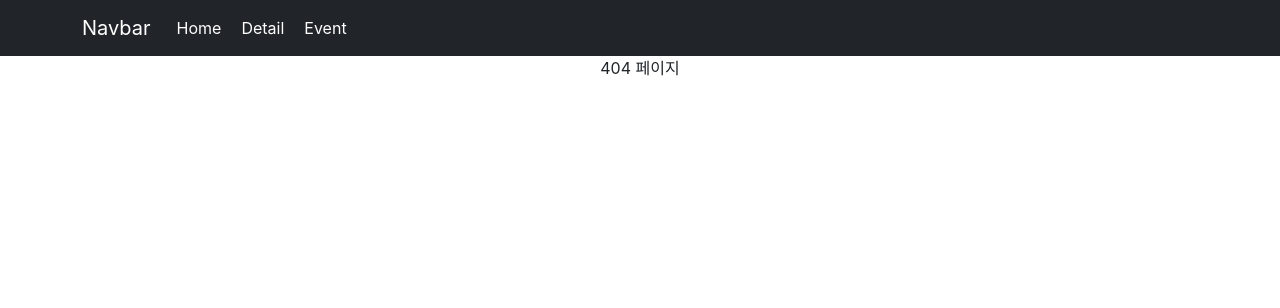
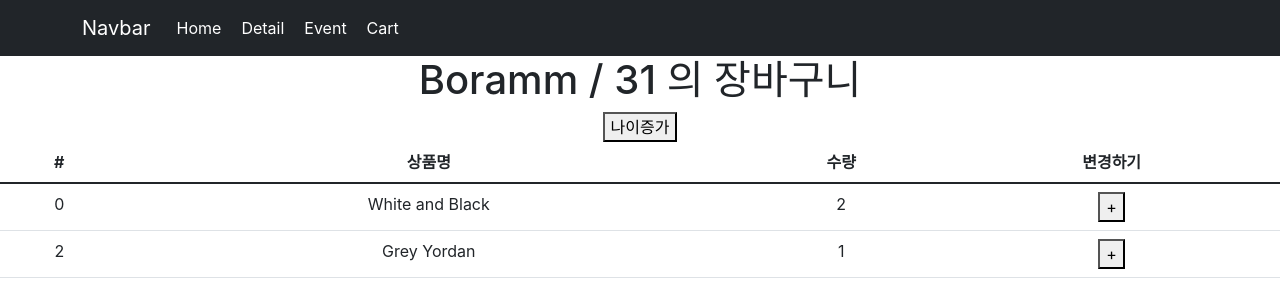
Before and after one commit to purplemm/react-study, a React (Create React App) app: page /cart in a window 1280 px wide. Before the commit this address had no page. Shown: the top 308 px of the page. Built offline with nearby package versions, Linux system fonts and the light colour scheme.

Commit message:
여기까지

```diff
--- a/package.json
+++ b/package.json
@@ -3,6 +3,7 @@
   "version": "0.1.0",
   "private": true,
   "dependencies": {
+    "@reduxjs/toolkit": "^1.8.2",
     "@testing-library/jest-dom": "^5.16.4",
     "@testing-library/react": "^13.3.0",
     "@testing-library/user-event": "^13.5.0",
@@ -11,6 +12,7 @@
     "react": "^18.2.0",
     "react-bootstrap": "^2.4.0",
     "react-dom": "^18.2.0",
+    "react-redux": "^8.0.2",
     "react-router-dom": "^6.3.0",
     "react-scripts": "5.0.1",
     "styled-components": "^5.3.5",
--- a/src/App.css
+++ b/src/App.css
@@ -1,5 +1,16 @@
 .App {
   text-align: center;
+}
+
+.start {
+  opacity: 0;
+  transform: scale(0);
+}
+
+.end {
+  opacity: 1;
+  transform: scale(1);
+  transition: opacity 0.5s ease-out;
 }
 
 .main-bg {
--- a/src/App.js
+++ b/src/App.js
@@ -1,13 +1,21 @@
-import { useState } from "react";
+import { createContext, useState } from "react";
 import { Routes, Route, Link, useNavigate, Outlet } from "react-router-dom";
 import { Navbar, Container, Nav } from "react-bootstrap";
 import './App.css';
 import shoesList from "./data/shoesList";
 import Main from "./pages/Main";
 import Detail from "./pages/Detail";
+import Cart from "./pages/Cart";
+
+// [Context API]
+// - state 변경 시 쓸데없는 것까지 재렌더링되어 비효율적, 성능이슈
+// - 컴포넌트 재사용이 어려울 수 있음
+// 위의 이유로 인해 외부 라이브러리를 많이 사용함 (리덕스)
+export let Context1 = createContext();
 
 function App() {
   let [shoes, setShoes] = useState(shoesList);
+  let [shoesNum, setShoesNum] = useState([10, 11, 12]);
   // navigate : 페이지 이동 도와주는 함수
   // navigate(-1 또는 1) 이전, 이후 페이지 이동
   let navigate = useNavigate();
@@ -21,14 +29,20 @@ function App() {
             <Link to="/">Home</Link>
             <Link to="/detail">Detail</Link>
             <Link to="/event">Event</Link>
+            <Link to="/cart">Cart</Link>
           </Nav>
         </Container>
       </Navbar>
 
       <Routes>
-        <Route path="/" element={ <Main shoes={ shoes } /> } />
+        <Route path="/" element={ <Main shoes={ shoes } setShoes={ setShoes } /> } />
         {/* ':XX' : ':'뒤는 파라미터 */}
-        <Route path="/detail/:id" element={ <Detail shoes={ shoes } /> } />
+        <Route path="/detail/:id" element={
+          <Context1.Provider value={{ shoesNum }}>
+            <Detail shoes={ shoes } />
+          </Context1.Provider>
+        } />
+        <Route path="/cart" element={ <Cart /> } />
 
         {/* nested routes 방법 */}
         <Route path="/event" element={ <Event /> }>
--- a/src/components/ShoesCard.js
+++ b/src/components/ShoesCard.js
@@ -3,7 +3,7 @@ import { Link } from "react-router-dom";
 function ShoesCard(props){
     return (
         <div className="col-md-4">
-            <Link to={`/detail/${props.shoes.id}`}>
+            <Link to={`/detail/${props?.shoes.id}`}>
                 {/* {process.env.PUBLIC_URL + '이미지경로'} 는 이미지 파일을 일일히 import 하지 않아도 됨 */}
                 <img src={process.env.PUBLIC_URL + `./assets/images/shoes${props.shoes.id}.jpg`} width="80%" />
                 <h4>{ props.shoes.title }</h4>
--- a/src/index.js
+++ b/src/index.js
@@ -4,14 +4,18 @@ import './index.css';
 import App from './App';
 import reportWebVitals from './reportWebVitals';
 import { BrowserRouter } from "react-router-dom";
+import { Provider } from "react-redux";
+import store from "./store/store";
 
 const root = ReactDOM.createRoot(document.getElementById('root'));
 root.render(
-  <React.StrictMode>
-    <BrowserRouter>
-      <App />
-    </BrowserRouter>
-  </React.StrictMode>
+  // <React.StrictMode>
+    <Provider store={ store }>
+      <BrowserRouter>
+        <App />
+      </BrowserRouter>
+    </Provider>
+  // </React.StrictMode>
 );
 
 // If you want to start measuring performance in your app, pass a function
--- /dev/null
+++ b/src/pages/Cart.js
@@ -0,0 +1,55 @@
+import { Fragment, useState, useEffect } from "react";
+import { Table } from "react-bootstrap";
+import { useSelector, useDispatch } from "react-redux";
+import { addCount } from "../store/store";
+import { changeName, addAge } from "../store/userSlice";
+
+function Cart(){
+    // useSelector : store에 저장한 state 불러오는 법, 그냥 정해져 있으니 복붙해서 쓰자
+    let state = useSelector((state) => state);
+
+    // useDispatch : store.js로 요청을 보내주는 함수
+    let dispatch = useDispatch();
+    // let [order, setOrder] = useState(state.orderList);
+
+    // useEffect(() => {
+    //     setOrder(state.orderList);
+    // }, [order]);
+
+    console.log(state);
+
+    return (
+        <Fragment>
+            <h1>{state.user.name} / {state.user.age} 의 장바구니</h1>
+
+            <button onClick={() => { dispatch(addAge(100)) }}>나이증가</button>
+
+            <Table summary="#, 상품명, 수량, 변경하기로 구성">
+                <thead>
+                    <tr>
+                        <th scope="col">#</th>
+                        <th scope="col">상품명</th>
+                        <th scope="col">수량</th>
+                        <th scope="col">변경하기</th>
+                    </tr>
+                </thead>
+                <tbody>
+                    {
+                        state.orderList.map(function(a, i){
+                            return (
+                                <tr key={i}>
+                                    <td scope="row">{state.orderList[i].id}</td>
+                                    <td>{state.orderList[i].name}</td>
+                                    <td>{state.orderList[i].count}</td>
+                                    <td><button onClick={() => { dispatch(addCount(state.orderList[i].id)) }}>+</button></td>
+                                </tr>
+                            )
+                        })
+                    }
+                </tbody>
+            </Table>
+        </Fragment>
+    )
+}
+
+export default Cart;
--- a/src/pages/Detail.js
+++ b/src/pages/Detail.js
@@ -1,12 +1,24 @@
-import { useEffect, useState } from "react";
+import { useContext, useEffect, useState } from "react";
 import { useParams } from "react-router-dom";
+import { Nav } from "react-bootstrap";
+import { useDispatch } from "react-redux";
+import { addItem } from "../store/store";
+
+import { Context1 } from "../App";
 
 function Detail(props){
     console.log(props.shoes);
+
+    let dispatch = useDispatch();
+
     let {id} = useParams();
     let [count, setCount] = useState(0);
     let [alert, setAlert] = useState(true);
     let [inputVal, setInputVal] = useState("");
+    let [tab, setTab] = useState(0);
+    let [fade, setFade] = useState("");
+
+    let {shoesNum} = useContext(Context1);
 
     // [useEffect]
     // - mount, update 시 코드 실행
@@ -29,8 +41,13 @@ function Detail(props){
         }
     }, [inputVal]);
 
+    useEffect(() => {
+        setTimeout(() => {setFade("end")}, 100);
+        return () => {setFade("")}
+    }, []);
+
     return (
-        <div className="container">
+        <div className={`container start ${fade}`}>
             {
                 alert
                 ? <div className="alert alert-warning">2초 후에 사라집니다.</div>
@@ -38,6 +55,9 @@ function Detail(props){
             }
 
             <button onClick={() =>{ setCount(1) }}>{count}</button>
+
+            <div>{shoesNum}</div>
+
             <div className="row">
                 <div className="col-md-6">
                     <img src={process.env.PUBLIC_URL + `./assets/images/shoes${id}.jpg`} width="100%" />
@@ -49,9 +69,52 @@ function Detail(props){
                     <h5 className="pt-5">{ props.shoes[id].title }</h5>
                     <p>{ props.shoes[id].content }</p>
                     <h6>{ props.shoes[id].price }</h6>
-                    <button className="btn btn-danger">주문하기</button>
+                    <button className="btn btn-danger" onClick={() => { dispatch(addItem(props.shoes[id])) }}>주문하기</button>
                 </div>
             </div>
+
+            <Nav variant="tabs" defaultActiveKey="link0">
+                <Nav.Item>
+                    <Nav.Link onClick={() => { setTab(0) }} eventKey="link0">버튼0</Nav.Link>
+                </Nav.Item>
+                <Nav.Item>
+                    <Nav.Link onClick={() => { setTab(1) }} eventKey="link1">버튼1</Nav.Link>
+                </Nav.Item>
+                <Nav.Item>
+                    <Nav.Link onClick={() => { setTab(2) }} eventKey="link2">버튼2</Nav.Link>
+                </Nav.Item>
+            </Nav>
+            <TabContent tab={ tab } fade={ fade } setFade={ setFade } />
+        </div>
+    )
+}
+
+// props 귀찮으면 {중괄호 안에 바로 전달할 props 넣으면 됨}
+function TabContent({tab, fade, setFade}){
+    let {shoesNum} = useContext(Context1);
+
+    useEffect(() => {
+        // 리액트 18버전부터 automatic batch 기능 추가됨
+        // state 변경함수들이 연달아서 여러개 처리되어야한다면
+        // state 변경함수를 다 처리하고 마지막에 한 번만 재렌더링됩니다.
+        // 그래서 'end' 로 변경하는거랑 ' ' 이걸로 변경하는거랑 약간 시간차를 뒀습니다.
+        // 찾아보면 setTimeout 말고 flushSync() 이런거 써도 될 것 같기도 합니다. automatic batching을 막아줍니다.
+        setTimeout(() => {setFade("end")}, 100);
+        return () => {setFade("")}
+    }, [tab]);
+
+    // if(tab === 0){
+    //     return <div>내용0</div>;
+    // }else if(tab === 1){
+    //     return <div>내용1</div>;
+    // }else if(tab === 2){
+    //     return <div>내용2</div>;
+    // }
+
+    // 아래처럼 구현할 수도 있다...!
+    return (
+        <div className={`start ${fade}`}>
+            {[<div>{shoesNum}</div>, <div>내용1</div>, <div>내용2</div>][tab]}
         </div>
     )
 }
--- /dev/null
+++ b/src/store/store.js
@@ -0,0 +1,40 @@
+import { configureStore, createSlice } from "@reduxjs/toolkit";
+import user from "./userSlice";
+
+// slice 하나가 state 하나
+let stock = createSlice({
+    name: "stock",
+    initialState: [10, 11, 12]
+});
+
+let orderList = createSlice({
+    name: "orderList",
+    initialState: [
+        {id: 0, name: 'White and Black', count: 2},
+        {id: 2, name: 'Grey Yordan', count: 1}
+    ],
+    reducers: {
+        addCount(state, id){
+            let selectIndex = state.findIndex((a) => a.id === id.payload);
+            state[selectIndex].count++;
+        },
+        addItem(state, item){
+            state.push(item.payload);
+        }
+    }
+});
+
+// state 변경 함수를 action이라고 함
+export let { addCount, addItem } = orderList.actions;
+
+// configureStore : 위에서 정의한 slice를 등록
+export default configureStore({
+    reducer: {
+        user: user.reducer,
+        stock: stock.reducer,
+        orderList: orderList.reducer
+    }
+});
+
+// [Redux]
+// - 컴포넌트 간 state 공유 편해짐 (props 사용 안해도 됨)
--- /dev/null
+++ b/src/store/userSlice.js
@@ -0,0 +1,24 @@
+import { createSlice } from "@reduxjs/toolkit";
+
+// slice 하나가 state 하나
+let user = createSlice({
+    name: "user",
+    initialState: { name: "Boramm", age: 31 },
+    // reducers : state 수정해주는 함수 넣는 곳
+    reducers: {
+        // state : 기존 initialState
+        // state가 object 또는 array면 return 없이 직접 수정 가능
+        changeName(state){
+            state.name = "No";
+        },
+        addAge(state, a){
+            // 파라미터 뒤에는 .payload 붙여줘야함
+            state.age += a.payload;
+        }
+    }
+});
+
+// state 변경 함수를 action이라고 함
+export let { changeName, addAge } = user.actions;
+
+export default user;
```
Also changed, not shown: src/pages/Main.js (+8 -4 lines), 1 other file (tests, documents, lock files or other folders).
